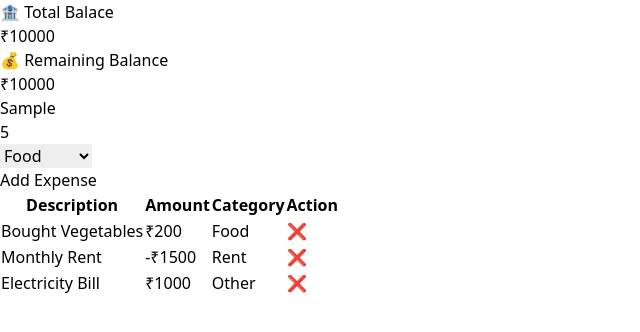
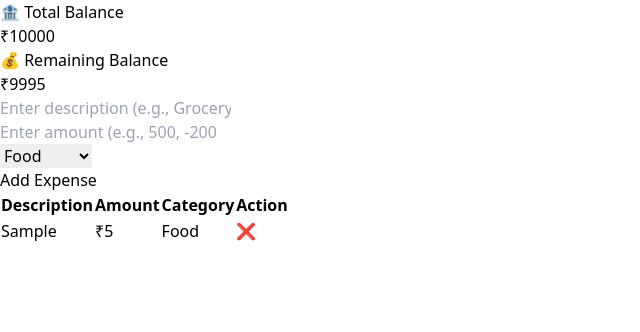
Before and after one commit to tarunkumarkale/Expense-Tracker, a React (Vite) app: page / in a window 1280 px wide. Both pictures are taken after typing "Sample", "5" into the empty fields and a click on the button "Add Expense". Shown: the top 332 px of the page, without its empty margins (0-640 px from the left). Built offline with nearby package versions, Linux system fonts and the light colour scheme.

Commit message:
all opertion start work properly

```diff
--- a/src/App.jsx
+++ b/src/App.jsx
@@ -1,70 +1,74 @@
-import React, { useState } from "react";
-import ExpenseList from "./Components/ExpeneseList";
+import React, { useState } from 'react';
+import ExpenseList from './Components/ExpeneseList';
+
 
 const App = () => {
+  const [totalBalance, setTotalBalance] = useState(10000);
+  const [totalRemainingBalance, setTotalRemainingBalance] = useState(10000);
+  const [description, setDescription] = useState('');
+  const [amount, setAmount] = useState('');
+  const [category, setCategory] = useState('Food');
+  const [expenses, setExpenses] = useState([]); // Array of expense objects
 
- const [totalBalance,settotalBalnce]=useState(10000)
- const [totalRemaingBalance,setTotalRemaingBalance]=useState(10000)
-const [description,setdescription]=useState('')
-const [amount,setamount]=useState()
+  const handleAddExpense = () => {
+    // Create an expense object and push it to the expenses array
+    const newExpense = { description, amount: parseFloat(amount), category };
+    setExpenses([...expenses, newExpense]);
 
-const Inpdescription=(e)=>{
+    // Optionally, update the total remaining balance after adding the expense
+    setTotalRemainingBalance(totalRemainingBalance - newExpense.amount);
 
-
- setdescription(e.target.value)
-}
-
-const PaidAmount=(e)=>{
-setamount(e.target.value)
-}
-console.log(description)
+    // Reset input fields
+    setDescription('');
+    setAmount('');
+    setCategory('Food');
+  };
 
   return (
     <div className="max-w-[1300px] bg-slate-200 mx-auto text-center mt-5">
-      {/* /////////////////////////////////////////     total baalnce // remaing balance                            ///////////////////////////////////////////// */}
-      <div className="grid  gap-4  sm:grid-cols-2  grid-rows-2">
+      {/* Total Balance and Remaining Balance */}
+      <div className="grid gap-4 sm:grid-cols-2 grid-rows-2">
         <div>
-          <h2 className="text-lg font-semibold text-red-500">🏦 Total Balace</h2>
+          <h2 className="text-lg font-semibold text-red-500">🏦 Total Balance</h2>
           <p className="text-2xl font-bold mt-2 text-gray-900">₹{totalBalance}</p>
         </div>
         <div>
-
           <h2 className="text-lg font-semibold text-red-500">💰 Remaining Balance</h2>
-          <p className="text-2xl font-bold mt-2 text-gray-900">₹{totalRemaingBalance}</p>
+          <p className="text-2xl font-bold mt-2 text-gray-900">₹{totalRemainingBalance}</p>
         </div>
       </div>
-      {/* ///////////////////////////////////////////////////////////////////////// */}
 
-
-
-      {/*////////////////////////////////////////////   here input filed  start  /////////////////////////////////////////*/}
-      <div className="grid  gap-4  sm:grid-cols-2  grid-rows-2">
+      {/* Input Form */}
+      <div className="grid gap-4 sm:grid-cols-2 grid-rows-2">
         <div className="mx-[10%]">
           <input
             type="text"
             className="p-3 border border-gray-300 rounded-lg w-full focus:outline-none focus:ring-2 focus:ring-blue-500"
             placeholder="Enter description (e.g., Grocery, Rent, Salary)"
-             value={description}  onChange={Inpdescription}
+            value={description}
+            onChange={(e) => setDescription(e.target.value)}
           />
         </div>
 
         <div className="mx-[10%]">
-
           <input
             type="number"
             className="p-3 border border-gray-300 rounded-lg w-full focus:outline-none focus:ring-2 focus:ring-blue-500"
             placeholder="Enter amount (e.g., 500, -200)"
-            value={amount}  onChange={PaidAmount}
+            value={amount}
+            onChange={(e) => setAmount(e.target.value)}
           />
         </div>
       </div>
 
-
-         {/* ////////////////////////drop down     and    sumbit   */}
-         <div className="grid  gap-4  sm:grid-cols-2  grid-rows-2">
+      {/* Dropdown and Submit */}
+      <div className="grid gap-4 sm:grid-cols-2 grid-rows-2">
         <div className="mx-[10%]">
           <select
-  className="p-3 border border-gray-300 rounded-lg w-full focus:outline-none focus:ring-2 focus:ring-blue-500">
+            className="p-3 border border-gray-300 rounded-lg w-full focus:outline-none focus:ring-2 focus:ring-blue-500"
+            value={category}
+            onChange={(e) => setCategory(e.target.value)}
+          >
             <option value="Food">Food</option>
             <option value="Travel">Travel</option>
             <option value="Shopping">Shopping</option>
@@ -74,26 +78,18 @@ console.log(description)
         </div>
 
         <div className="mx-auto">
-
           <button
             type="button"
-  className="w-full p-3  bg-blue-500 text-white rounded-lg hover:bg-blue-600 focus:outline-none focus:ring-2 focus:ring-blue-500"
-// assuming you have handleSubmit defined
+            className="w-full p-3 bg-blue-500 text-white rounded-lg hover:bg-blue-600 focus:outline-none focus:ring-2 focus:ring-blue-500"
+            onClick={handleAddExpense} // Add expense on button click
           >
             Add Expense
           </button>
         </div>
-
       </div>
 
-<ExpenseList/>
-
-
-
-
-
-
-
+      {/* Expense List */}
+      <ExpenseList expenses={expenses} setExpenses={setExpenses} />
     </div>
   );
 };
--- a/src/Components/ExpeneseList.jsx
+++ b/src/Components/ExpeneseList.jsx
@@ -1,15 +1,9 @@
-import React, { useState } from 'react';
+import React from 'react';
 
-function ExpenseList() {
-  const [expenses, setExpenses] = useState([
-    { description: 'Bought Vegetables', amount: 200, category: 'Food' },
-    { description: 'Monthly Rent', amount: -1500, category: 'Rent' },
-    { description: 'Electricity Bill', amount: 1000, category: 'Other' },
-  ]);
-
+const ExpenseList = ({ expenses, setExpenses }) => {
   const handleDelete = (index) => {
     const updatedExpenses = expenses.filter((_, i) => i !== index);
-    setExpenses(updatedExpenses);
+    setExpenses(updatedExpenses); // Remove the expense from the list
   };
 
   return (
@@ -35,7 +29,7 @@ function ExpenseList() {
                 <td className="px-4 py-2 border-b text-[10px] sm:text-sm">{expense.category}</td>
                 <td className="px-4 py-2 border-b text-[10px] sm:text-sm">
                   <button
-                    onClick={() => handleDelete(index)}
+                    onClick={() => handleDelete(index)} // Delete button functionality
                     className="text-red-500 hover:text-red-700"
                   >
                     ❌
@@ -48,6 +42,6 @@ function ExpenseList() {
       </div>
     </div>
   );
-}
+};
 
 export default ExpenseList;
```
Lines whose indentation alone changed are shown as unchanged.
